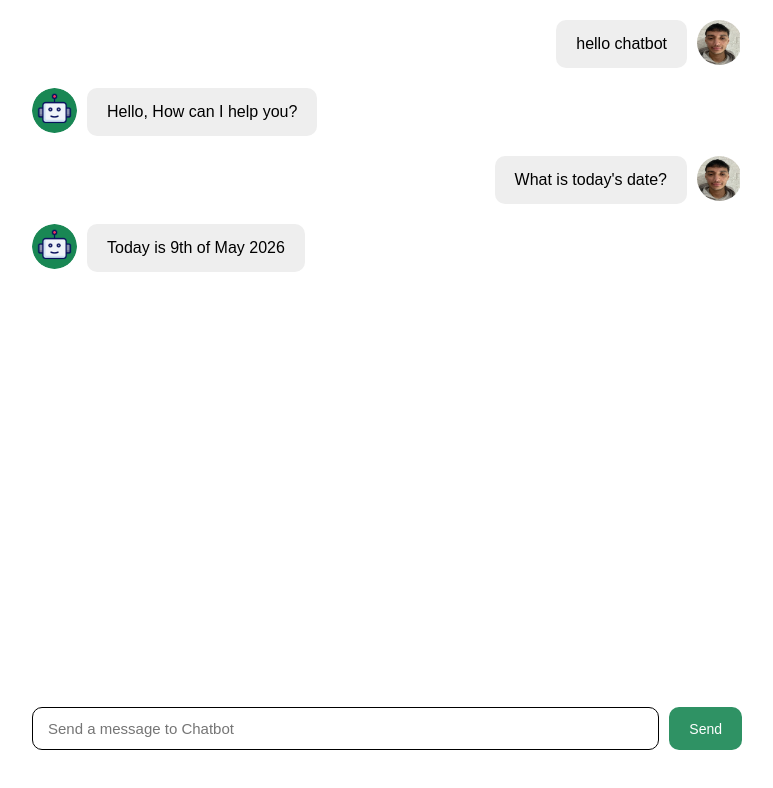
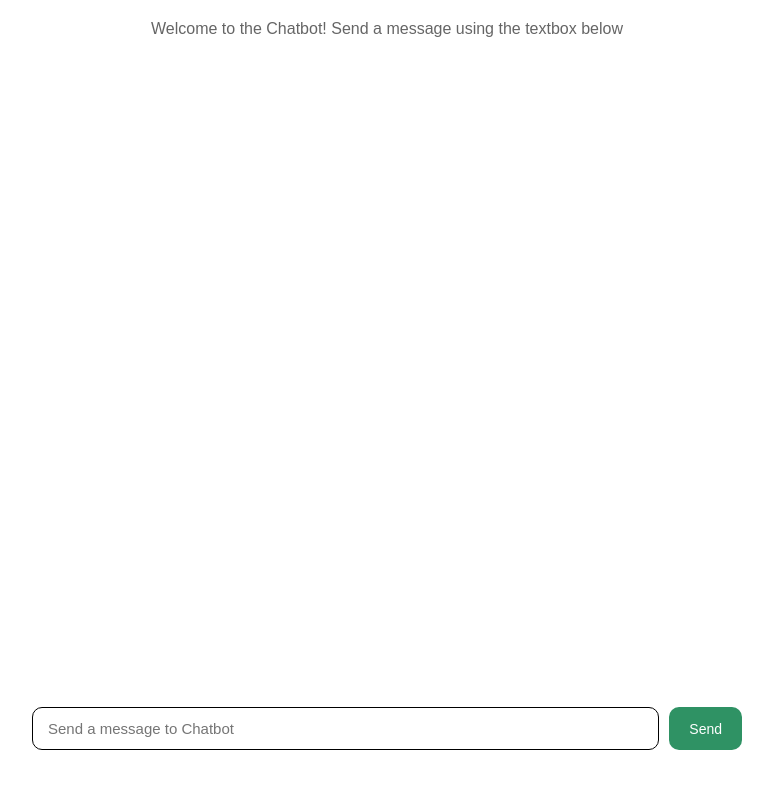
Before and after one commit to oussama-dalhi/chat-bot-app, a React (Vite) app: page / in a window 1280 px wide. Shown: the top 788 px of the page, without its empty margins (253-1026 px from the left). Built offline with nearby package versions, Linux system fonts and the light colour scheme.

Commit message:
Seperate Components into their own files

```diff
--- a/index.html
+++ b/index.html
@@ -5,7 +5,6 @@
     <link rel="icon" type="image/svg+xml" href="/favicon.svg" />
     <meta name="viewport" content="width=device-width, initial-scale=1.0" />
     <title>chatbot</title>
-      <link rel="stylesheet" href="./src/index.css">
   </head>
   <body>
     <div id="root"></div>
--- /dev/null
+++ b/src/App.css
@@ -0,0 +1,14 @@
+
+.app-container {
+    max-width: 750px;
+    margin: 0 auto;
+    height: 100vh;
+    display: flex;
+    flex-direction: column;
+}
+
+.welcome-message {
+    text-align: center;
+    color: #555;
+    opacity: 0.9;
+}
--- /dev/null
+++ b/src/App.jsx
@@ -0,0 +1,22 @@
+import { useState } from 'react';
+import ChatInput from './components/ChatInput';
+import ChatMessages from './components/ChatMessages';
+import './App.css';
+
+function App() {
+    const [chatMessages, setChatMessages] = useState([]);
+  // (Array Destructure) const [chatMessages, setChatMessages] = array;
+  return (
+    <div className='app-container'>
+      <ChatMessages
+      chatMessages={chatMessages}
+      />
+      <ChatInput
+      chatMessages={chatMessages}
+      setChatMessages={setChatMessages}
+      />
+    </div>
+
+  );
+}
+export default App;
--- /dev/null
+++ b/src/components/ChatInput.css
@@ -0,0 +1,23 @@
+.input-container {
+    display: flex;
+    margin: 20px;
+    gap: 10px;
+    margin-bottom: 50px;
+}
+.send-btn {
+    background-color: var(--btn-bg-color);
+    color: #fff;
+    border: none;
+    padding: 12px 20px;
+    border-radius: 10px;
+    opacity: 0.9;
+    font-size: 14px;
+    cursor: pointer;
+}
+.chat-input {
+    padding: 12px 15px;
+    border-radius: 10px;
+    border: 1px solid black;
+    font-size: 15px;
+    flex-grow: 1;
+}
--- /dev/null
+++ b/src/components/ChatInput.jsx
@@ -0,0 +1,47 @@
+import {useState} from 'react';
+import './ChatInput.css';
+function ChatInput({ chatMessages, setChatMessages }) {
+  const [inputText, setInputText] = useState('');
+  function sendMessage (){
+    const newChatMessages = [
+          ...chatMessages,
+          {
+            id: crypto.randomUUID(),
+            message: inputText,
+            sender: 'user'
+          }
+        ];
+    setChatMessages(newChatMessages);
+    const response = window.Chatbot.getResponse(inputText);
+    // use updated copy to rerender
+      setChatMessages([
+      ...newChatMessages,
+      {
+        id: crypto.randomUUID(),
+        message: response,
+        sender: 'bot'
+      }
+      ]);
+    // clears input field
+    setInputText('');
+  }
+  return (
+    <div className="input-container">
+      <input
+        placeholder="Send a message to Chatbot"
+        size="30"
+        value={inputText}
+        onChange={(e) => {
+          setInputText(e.target.value);
+        }}
+        className="chat-input"
+      />
+      <button
+      onClick={sendMessage}
+      className="send-btn"
+      >Send
+      </button>
+    </div>
+  )
+}
+export default ChatInput;
--- /dev/null
+++ b/src/components/ChatMessage.css
@@ -0,0 +1,22 @@
+.chat-message-user {
+    display: flex;
+    justify-content: right;
+    align-items: start;
+}
+.chat-message-bot {
+    display: flex;
+    justify-content: left;
+    align-items: start;
+}
+.chat-message-text {
+    padding: 15px 20px;
+    background-color: rgb(238, 238, 238);
+    border-radius: 10px;
+    margin: 0 10px 20px;
+    max-width: 350px;
+}
+.chat-message-profile {
+    width: 45px;
+    height: 45px;
+    border-radius: 50%;
+}
--- /dev/null
+++ b/src/components/ChatMessage.jsx
@@ -0,0 +1,20 @@
+import './ChatMessage.css';
+function ChatMessage({message, sender})
+{
+    return (
+    <div className={sender === 'user' ?
+      'chat-message-user':
+      'chat-message-bot'}>
+      {sender === "bot" && (
+        <img src="./src/assets/botphoto.png" alt="friendly chatbot avatar in a chat interface" className='chat-message-profile'/>
+        )}
+        <div className='chat-message-text'>
+          {message}
+        </div>
+      {sender === "user" && (
+        <img src="./src/assets/user.jpg" alt="user avatar in a chat interface" className='chat-message-profile'/>
+        )}
+    </div>
+  )
+}
+export default ChatMessage;
--- /dev/null
+++ b/src/components/ChatMessages.css
@@ -0,0 +1,8 @@
+.chat-messages-container {
+    flex-grow: 1;
+    margin-top: 20px;
+    overflow: scroll;
+    scrollbar-width: none;
+    margin-left: 20px;
+    margin-right: 20px;
+}
--- /dev/null
+++ b/src/components/ChatMessages.jsx
@@ -0,0 +1,39 @@
+import {useRef, useEffect} from 'react';
+import ChatMessage from './ChatMessage';
+import './ChatMessages.css';
+function ChatMessages({ chatMessages }) {
+  // ref to chatMessages container
+  const chatMessagesRef = useRef(null);
+  // useEffect hook with a dependency array
+  useEffect(() => {
+    const containerElem = chatMessagesRef.current;
+    if(containerElem)
+    {
+      containerElem.scrollTop = containerElem.scrollHeight;
+    }
+  }, [chatMessages]);
+
+  return (
+    <div
+    className='chat-messages-container'
+    ref={chatMessagesRef}>
+    {
+   chatMessages.length === 0 ?
+    <p className='welcome-message'>
+      Welcome to the Chatbot! Send a message using the textbox below
+    </p>
+    :
+    chatMessages.map((chat) => {
+    return (
+    <ChatMessage
+    key={chat.id}
+    message={chat.message}
+    sender={chat.sender}
+    />
+    )
+    })
+    }
+    </div>
+  )
+}
+export default ChatMessages;
--- a/src/index.css
+++ b/src/index.css
@@ -10,63 +10,3 @@
 body {
     font-family: Arial, Helvetica, sans-serif;
 }
-.app-container {
-    max-width: 750px;
-    margin: 0 auto;
-    height: 100vh;
-    display: flex;
-    flex-direction: column;
-}
-.input-container {
-    display: flex;
-    margin: 20px;
-    gap: 10px;
-    margin-bottom: 50px;
-}
-.send-btn {
-    background-color: var(--btn-bg-color);
-    color: #fff;
-    border: none;
-    padding: 12px 20px;
-    border-radius: 10px;
-    opacity: 0.9;
-    font-size: 14px;
-    cursor: pointer;
-}
-.chat-input {
-    padding: 12px 15px;
-    border-radius: 10px;
-    border: 1px solid black;
-    font-size: 15px;
-    flex-grow: 1;
-}
-.chat-messages-container {
-    flex-grow: 1;
-    margin-top: 20px;
-    overflow: scroll;
-    scrollbar-width: none;
-    margin-left: 20px;
-    margin-right: 20px;
-}
-.chat-message-user {
-    display: flex;
-    justify-content: right;
-    align-items: start;
-}
-.chat-message-bot {
-    display: flex;
-    justify-content: left;
-    align-items: start;
-}
-.chat-message-text {
-    padding: 15px 20px;
-    background-color: rgb(238, 238, 238);
-    border-radius: 10px;
-    margin: 0 10px 20px;
-    max-width: 350px;
-}
-.chat-message-profile {
-    width: 45px;
-    height: 45px;
-    border-radius: 50%;
-}
--- a/src/main.jsx
+++ b/src/main.jsx
@@ -1,139 +1,10 @@
-import ReactDOM from 'react-dom/client'
-import './index.css'
-import React from 'react'
+import App from './App.jsx';
+import { StrictMode } from 'react';
+import { createRoot } from 'react-dom/client';
+import './index.css';
 
-function ChatInput({ chatMessages, setChatMessages }) {
-  const [inputText, setInputText] = React.useState('');
-  function sendMessage (){
-    const newChatMessages = [
-          ...chatMessages,
-          {
-            id: crypto.randomUUID(),
-            message: inputText,
-            sender: 'user'
-          }
-        ];
-    setChatMessages(newChatMessages);
-    const response = window.Chatbot.getResponse(inputText);
-    // use updated copy to rerender
-      setChatMessages([
-      ...newChatMessages,
-      {
-        id: crypto.randomUUID(),
-        message: response,
-        sender: 'bot'
-      }
-      ]);
-    // clears input field
-    setInputText('');
-  }
-  return (
-    <div className="input-container">
-      <input
-        placeholder="Send a message to Chatbot"
-        size="30"
-        value={inputText}
-        onChange={(e) => {
-          setInputText(e.target.value);
-        }}
-        className="chat-input"
-      />
-      <button
-      onClick={sendMessage}
-      className="send-btn"
-      >Send
-      </button>
-    </div>
-  )
-}
-
-function ChatMessage({message, sender})
-{
-    return (
-    <div className={sender === 'user' ?
-      'chat-message-user':
-      'chat-message-bot'}>
-      {sender === "bot" && (
-        <img src="./src/assets/botphoto.png" className='chat-message-profile'/>
-        )}
-        <div className='chat-message-text'>
-          {message}
-        </div>
-      {sender === "user" && (
-        <img src="./src/assets/user.jpg" className='chat-message-profile'/>
-        )}
-    </div>
-  )
-}
-
-function ChatMessages({ chatMessages }) {
-  // ref to chatMessages container
-  const chatMessagesRef = React.useRef(null);
-  // useEffect hook with a dependency array
-  React.useEffect(() => {
-    const containerElem = chatMessagesRef.current;
-    if(containerElem)
-    {
-      containerElem.scrollTop = containerElem.scrollHeight;
-    }
-  }, [chatMessages]);
-  return (
-    <div
-    className='chat-messages-container'
-    ref={chatMessagesRef}>
-    {
-    chatMessages.map((chat) => {
-    return (
-    <ChatMessage
-    key={chat.id}
-    message={chat.message}
-    sender={chat.sender}
-    />
-    )
-    })
-    }
-    </div>
-  )
-}
-
-function App() {
-    const [chatMessages, setChatMessages] = React.useState([
-      {
-      id: "1",
-      message: "hello chatbot",
-      sender: "user"
-      },
-      {
-      id: "2",
-      message: "Hello, How can I help you?",
-      sender: "bot"
-      },
-      {
-      id: "3",
-      message: "What is today's date?",
-      sender: "user"
-      },
-      {
-      id: "4",
-      message: "Today is 9th of May 2026",
-      sender: "bot"
-      }
-  ]);
-  // (Array Destructure) const [chatMessages, setChatMessages] = array;
-  return (
-    <div className='app-container'>
-      <ChatMessages
-      chatMessages={chatMessages}
-      />
-      <ChatInput
-      chatMessages={chatMessages}
-      setChatMessages={setChatMessages}
-      />
-    </div>
-
-  );
-}
-export {ChatInput, ChatMessage};
-const container = document.getElementById("root");
-const root = ReactDOM.createRoot(container);
-root.render(<App />);
+createRoot(document.getElementById('root')).render(
+  <StrictMode>
+    <App />
+  </StrictMode>,
+);
```
